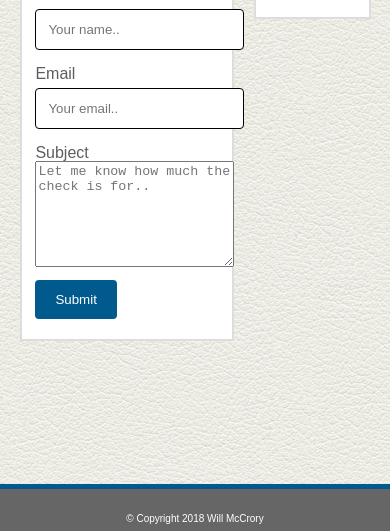
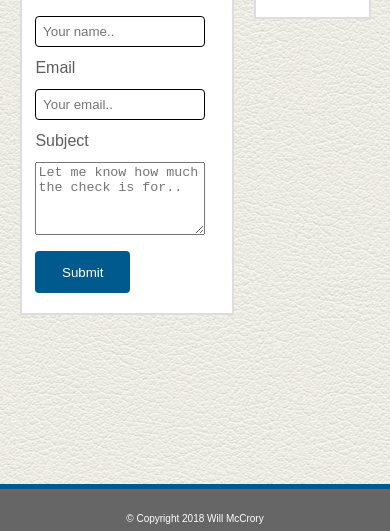
Before and after one commit to Wmccrory/responsivePortfolio, a plain HTML site: page contact.html in a window 390 px wide. Shown: the part 313-844 px from the top of the page. Drawn offline with Linux system fonts and the light colour scheme.

Commit message:
finishing up initial css responsive changes

```diff
--- a/assets/css/style.css
+++ b/assets/css/style.css
@@ -131,23 +131,22 @@ footer {
 }
 
 .gallery img {
-	height: 150px;
-	width: 225px;
+	max-height: 150px;
+	max-width: 225px;
 	border: solid 2px #000000;
 	border-radius: 3px;
 }
 
 .gallery div {
 	position: absolute;
-	bottom: 30px;
-	left: 2px;
-	width: 225px;
+	bottom: 20%;
+	width: 100%;
 }
 
 .portDesc {
 	opacity: .5;
 	background: #000000;
-	padding: 15px 0;
+	padding: 1em 0;
 	text-align: center;
 	color: #ffffff;
 	text-decoration: none;
@@ -183,25 +182,26 @@ footer {
 }
 
 #subject {
-	width: 100%;
-	height: 100px;
+	width: 85%;
+	height: 5em;
+	margin-top:1em;
 }
 
 input[type=text], select, text area {
-	width: 95%;
-	padding: 12px;
+	width: 80%;
+	padding: .5em;
 	border: 1px solid #000000;
 	border-radius: 4px;
-	margin-top: 6px;
-	margin-bottom: 16px;
+	margin-top: 1em;
+	margin-bottom: 1em;
 	resize: vertical;
 }
 
 input[type=submit] {
 	background-color: #005a8e;
 	color: white;
-	padding: 12px 20px;
-	margin-top: 10px;
+	padding: 1em 2em;
+	margin-top: 1em;
 	border: none;
 	border-radius: 4px;
 	cursor: pointer;
--- a/contact.html
+++ b/contact.html
@@ -31,15 +31,16 @@
 			<form action="https://formspree.io/wmccrory@gmail.com"
 			method="POST">
 
-				<label for="name">Name</label>
+				<label for="name">Name</label><br>
 				<input type="text" id="name" name="name" placeholder="Your name..">
-
-				<label for="email">Email</label>
+					<br>
+				<label for="email">Email</label><br>
 				<input type="text" id="email" name="email" placeholder="Your email..">
-
+					<br>
 				<label for="subject">Subject</label>
+					<br>
 				<textarea id="subject" name="subject" placeholder="Let me know how much the check is for.."></textarea>
-
+					<br>
 				<input type="submit" value="Submit">
 			</form>
 
```
